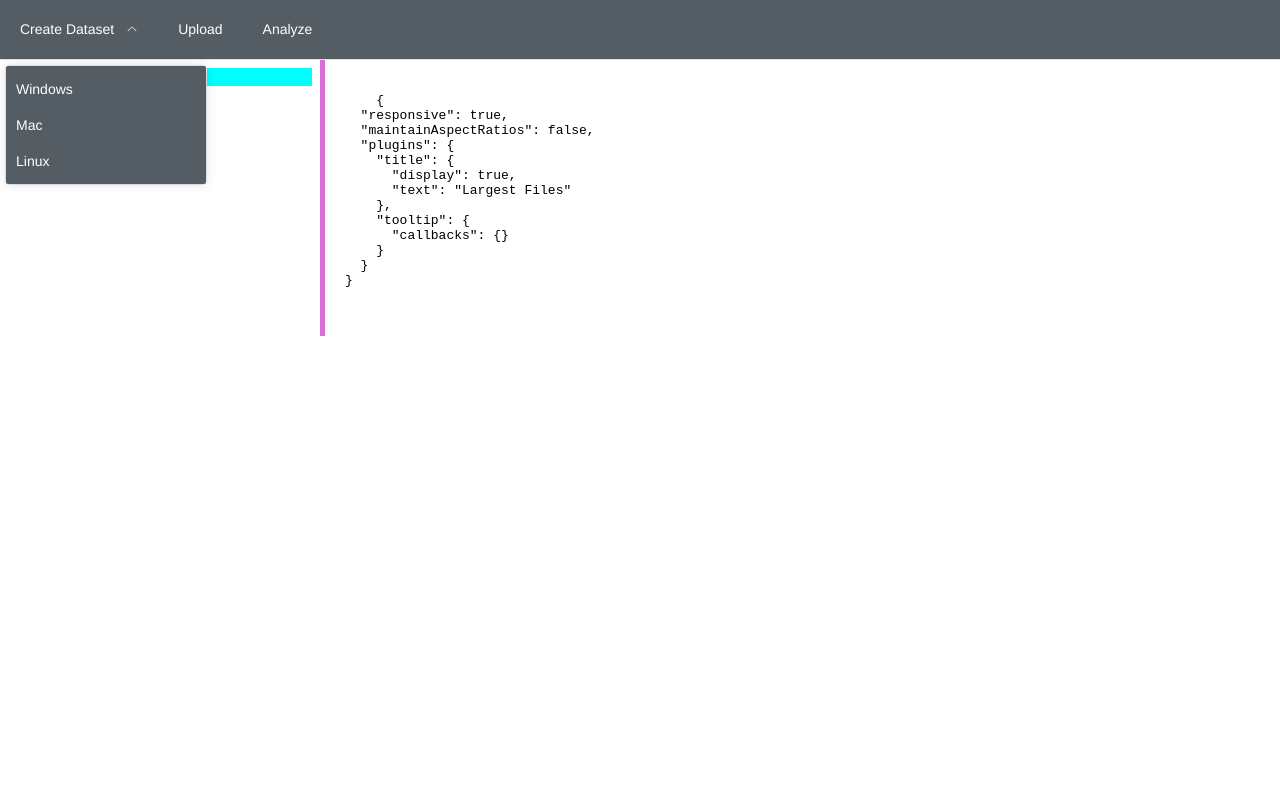
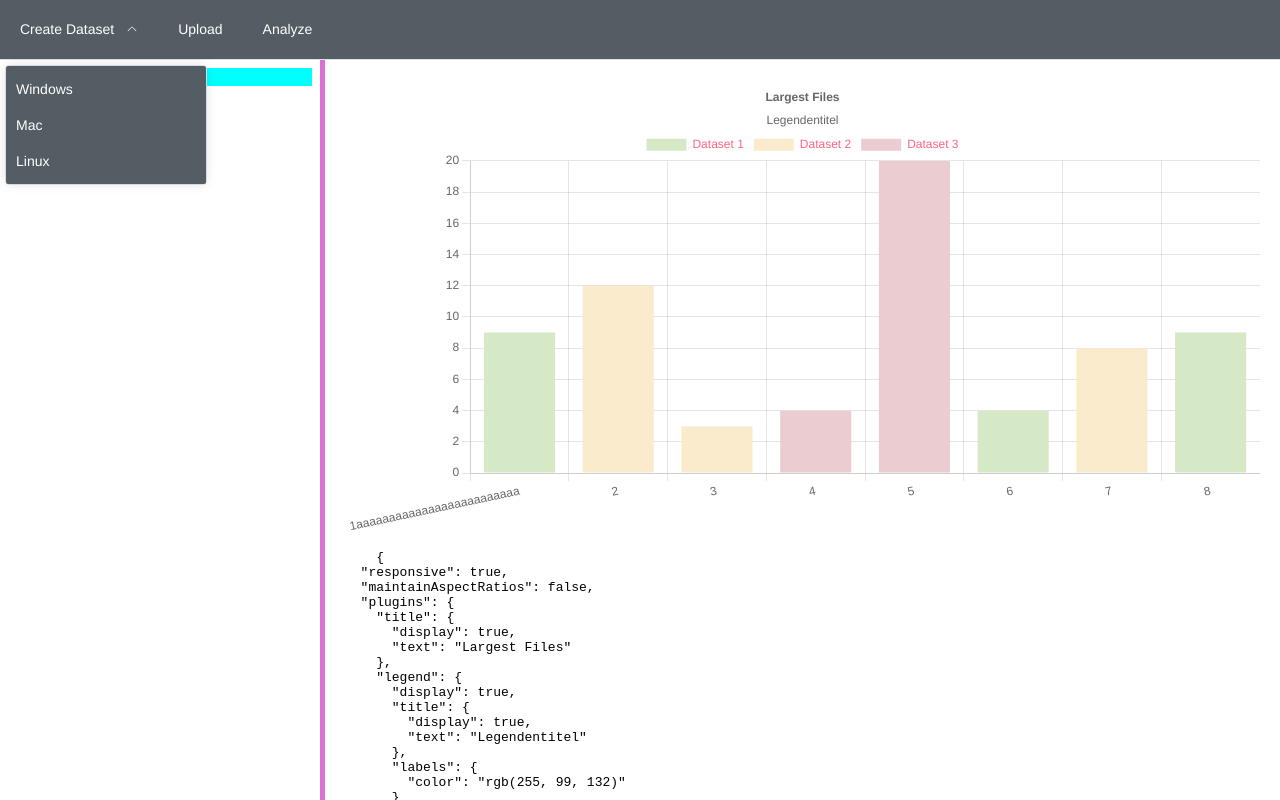
Before and after one commit to marcgauch/dashboard-design, a Vue app: page /analyze in a window 1280 px wide. Built offline with nearby package versions, Linux system fonts and the light colour scheme; what @imengyu/vue3-context-menu would draw is missing.

Commit message:
WIP: diagrams

```diff
--- a/src/components/analyzer/charts/BarChart.vue
+++ b/src/components/analyzer/charts/BarChart.vue
@@ -2,6 +2,9 @@
   <Bar v-if="showChart" id="my-chart-id" :options="chartOptions" :data="chartData" />
   <pre>
     {{ chartOptions }}
+  </pre>
+  <pre>
+    {{ chartData }}
   </pre>
 </template>
 
@@ -23,24 +26,51 @@ import {
 ChartJS.register(Title, Tooltip, Legend, BarElement, CategoryScale, LinearScale);
 
 const analyzeStore = useAnalyzeStore();
+
 analyzeStore.$subscribe(async () => {
   const largestFiles = analyzeStore.filesSortedBySize.slice(0, 10);
   let labels = [] as string[];
   let data = [] as number[];
+  let backgroundColor = [] as string[];
+  chartData.datasets = [];
   largestFiles.forEach((f) => {
     labels.push(f.name);
     data.push(f.size);
+    backgroundColor.push(UTIL.getColor(f.icon));
+    chartData.datasets.push();
   });
   showChart.value = false;
   chartData.labels = labels;
   chartData.datasets[0].data = data;
+  chartData.datasets[0].backgroundColor = backgroundColor;
+
   await nextTick();
   showChart.value = true;
 });
 
 const chartData = reactive({
-  labels: ['January', 'February', 'March'],
-  datasets: [{ data: [40, 20, 12] }],
+  // https://stackoverflow.com/questions/44297428/chartjs-bar-chart-with-legend-which-corresponds-to-each-bar
+  labels: ['1aaaaaaaaaaaaaaaaaaaaaaaaa', '2', '3', '4', '5', '6', '7', '8'],
+  datasets: [
+    {
+      label: 'Dataset 1',
+      data: [9, 0, 0, 0, 0, 4, 0, 9],
+      backgroundColor: '#D6E9C6',
+      stack: 'Stack 0',
+    },
+    {
+      label: 'Dataset 2',
+      data: [0, 12, 3, 0, 0, 0, 8, 0],
+      backgroundColor: '#FAEBCC',
+      stack: 'Stack 0',
+    },
+    {
+      label: 'Dataset 3',
+      data: [0, 0, 0, 4, 20, 0, 0, 0],
+      backgroundColor: '#EBCCD1',
+      stack: 'Stack 0',
+    },
+  ],
 });
 
 const chartOptions = reactive({
@@ -50,6 +80,13 @@ const chartOptions = reactive({
     title: {
       display: true,
       text: 'Largest Files',
+    },
+    legend: {
+      display: true,
+      title: { display: true, text: 'Legendentitel' },
+      labels: {
+        color: 'rgb(255, 99, 132)',
+      },
     },
     tooltip: {
       callbacks: {
@@ -63,5 +100,5 @@ const chartOptions = reactive({
     },
   },
 });
-const showChart = ref(false);
+const showChart = ref(true);
 </script>
--- a/src/models/models.ts
+++ b/src/models/models.ts
@@ -79,11 +79,17 @@ export class File extends Item {
         return ItemTypeIcon.ARCHIVE;
       case 'apk':
       case 'bin':
+      case 'cs':
       case 'exe':
+      case 'js':
+      case 'php':
       case 'ps1':
       case 'sh':
+      case 'ts':
+      case 'vue':
         return ItemTypeIcon.BINARY;
       case 'iso':
+      case 'ova':
       case 'vdi':
         return ItemTypeIcon.DISK_IMAGE;
       case 'cfg':
@@ -94,6 +100,8 @@ export class File extends Item {
       case 'md':
       case 'ods':
       case 'pdf':
+      case 'ppt':
+      case 'pptx':
       case 'rdg':
       case 'txt':
       case 'url':
@@ -108,12 +116,14 @@ export class File extends Item {
       */
       case 'mp3':
         return ItemTypeIcon.MUSIC;
+      case 'bmp':
       case 'jpeg':
       case 'jpg':
       case 'png':
       case 'tiff':
         return ItemTypeIcon.PICTURE;
       case 'avi':
+      case 'mov':
       case 'mp4':
         return ItemTypeIcon.VIDEO;
       default:
--- a/src/services/Util.ts
+++ b/src/services/Util.ts
@@ -1,3 +1,4 @@
+import { ItemTypeIcon } from '@/models/models';
 import { useSettingsStore } from '@/stores/settingsStore';
 
 export class UTIL {
@@ -19,4 +20,26 @@ export class UTIL {
     }
     return settingsStore.TREE_ITEM_SIZE.TEXT_WHEN_TOO_BIG;
   };
+  public static getColor(icon: ItemTypeIcon) {
+    switch (icon) {
+      case ItemTypeIcon.ARCHIVE:
+        return '#9AE3B7';
+      case ItemTypeIcon.BINARY:
+        return '#E6CDA3';
+      case ItemTypeIcon.DISK_IMAGE:
+        return '#F2EAC4';
+      case ItemTypeIcon.DOCUMENT:
+        return '#F0A8A8';
+      case ItemTypeIcon.MUSIC:
+        return '#EAB0E3';
+      case ItemTypeIcon.PICTURE:
+        return '#95DBDA';
+      case ItemTypeIcon.VIDEO:
+        return '#9BAADD';
+      default:
+        return '#F0EFE6';
+      // from https://www.pastelcolorpalettes.com/beautiful-pastel-colors
+      // RESERVE with 8 colorshttps://www.pastelcolorpalettes.com/8-color-pastels-rainbow:
+    }
+  }
 }
```
